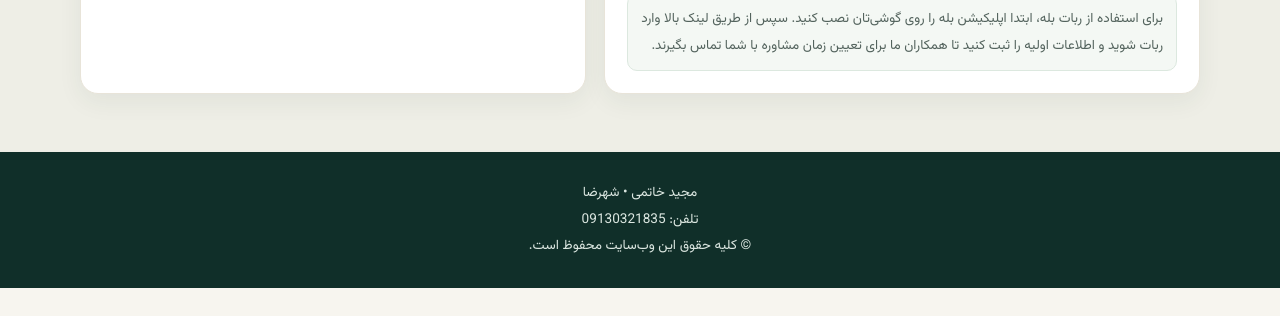
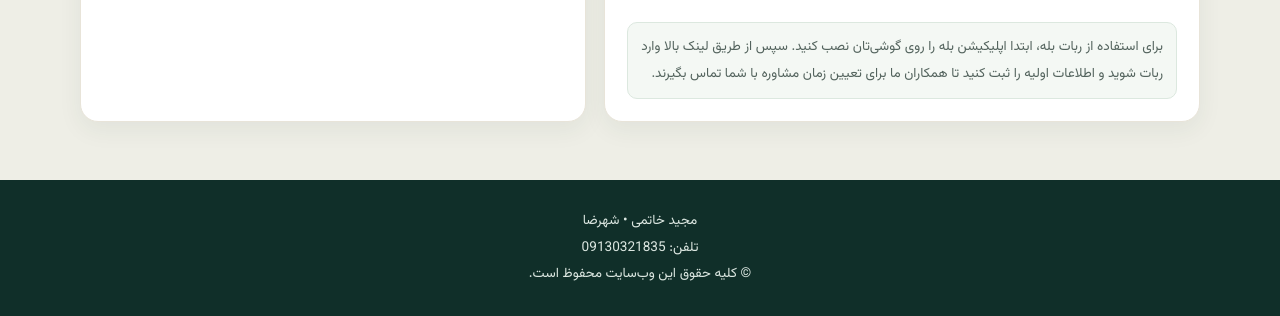
Before and after one commit to majidkhatamii-prog/majid-khatami-site, a plain HTML site: page index.html in a window 1280 px wide. Shown: the part 4245-4561 px from the top of the page. Before the commit the page ends 4533 px from the top, so only its background shows below. Drawn offline with Linux system fonts and the light colour scheme.

Commit message:
Fix spacing above Bale instructions

```diff
--- a/index.html
+++ b/index.html
@@ -51,7 +51,7 @@ input,select,textarea{width:100%;border:1px solid #dcd8cc;border-radius:10px;pad
 textarea{min-height:115px;resize:vertical}
 .consult-options{display:grid;grid-template-columns:1fr 1fr;gap:12px;margin:8px 0 16px}.consult-option{display:flex;align-items:center;gap:10px;margin:0;padding:14px;border:1px solid #dcd8cc;border-radius:12px;background:#fff;cursor:pointer}.consult-option:has(input:checked){border-color:var(--green2);background:#f2f7f4;box-shadow:0 0 0 2px #1c65551a}.consult-option input{width:auto;accent-color:var(--green2)}.consult-option span{display:flex;flex-direction:column}.consult-option small{color:var(--muted);font-weight:500}@media(max-width:520px){.consult-options{grid-template-columns:1fr}}
 .privacy{font-size:.78rem;color:var(--muted);margin:8px 0 14px}
-.bale-instructions{margin:28px 0 0;padding:11px 13px;border:1px solid #dce8df;border-radius:10px;background:#f4f8f4;color:#53635d;font-size:.84rem;line-height:2;text-align:justify;text-align-last:right;}
+.box p.bale-instructions{margin:28px 0 0;padding:11px 13px;border:1px solid #dce8df;border-radius:10px;background:#f4f8f4;color:#53635d;font-size:.84rem;line-height:2;text-align:justify;text-align-last:right;}
 .contact-info p{margin:8px 0;padding:10px 12px;background:#f8f6f0;border-radius:10px;font-size:.9rem}
 footer{background:#102f29;color:#dce7e1;text-align:center;padding:28px 12px;font-size:.85rem}
 .float{position:fixed;left:16px;bottom:16px;z-index:9}
```
